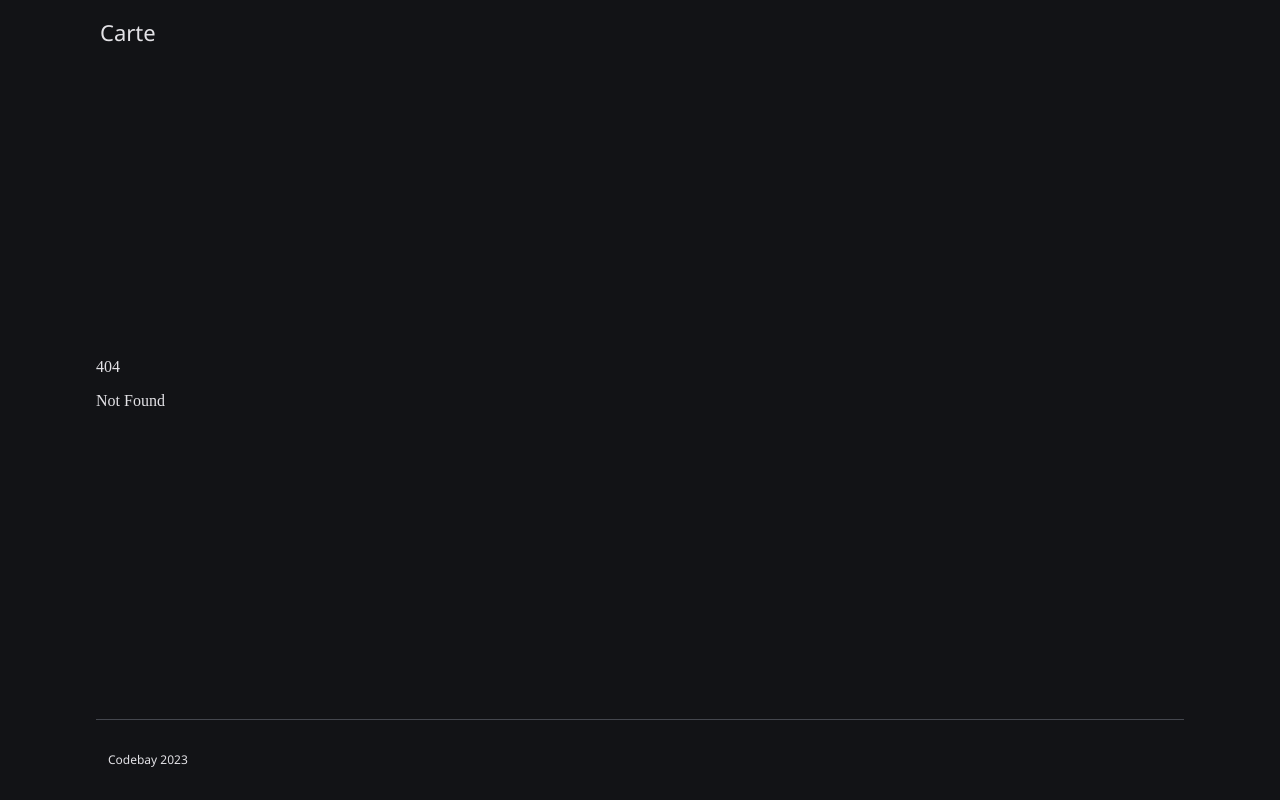
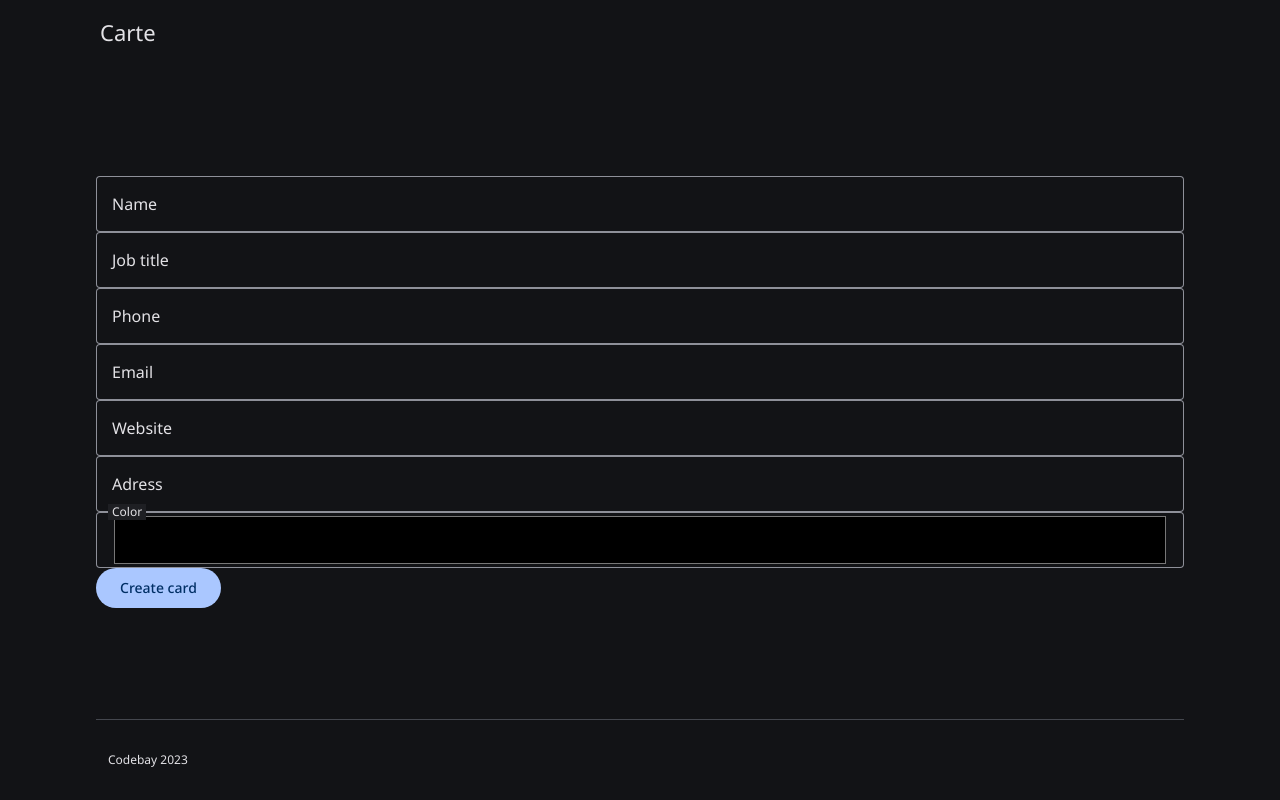
Before and after one commit to code-bay/carte, a SvelteKit app: page /form in a window 1280 px wide. Before the commit this address had no page. Built offline with nearby package versions, Linux system fonts and the light colour scheme; some icons are missing.

Commit message:
feat: send form to deta db

```diff
--- /dev/null
+++ b/src/routes/form/+page.server.ts
@@ -0,0 +1,25 @@
+import type { PageServerLoad, Actions } from './$types';
+import { Deta } from "deta"
+import { env } from '$env/dynamic/private';
+
+export const load = (async () => {
+	return {};
+}) satisfies PageServerLoad;
+
+export const actions = {
+	default: async ({ request }) => {
+		const data = await request.formData();
+		const deta = Deta(env.DETA_SECRET_KEY)
+		const db = deta.Base('simple_db');
+
+		await db.put({
+			email: `${data.get('email')}`,
+			name: `${data.get('name')}`,
+			phone: `${data.get('phone')}`,
+			job_title: `${data.get('job-title')}`,
+			website: `${data.get('website')}`,
+			adress: `${data.get('adress')}`,
+			color: `${data.get('color')}`
+		}, "card-info");
+	}
+} satisfies Actions
--- /dev/null
+++ b/src/routes/form/+page.svelte
@@ -0,0 +1,69 @@
+<script lang="ts">
+	import TextField from "$components/TextField.svelte";
+	import SimpleButton from "$components/buttons/SimpleButton.svelte";
+
+	let inputFile: any;
+
+	function uploadImage() {
+		console.log('clicado')
+	}
+</script>
+
+<form method="POST">
+	<TextField props={{
+		label: "Name",
+		name: "name"
+	}}/>
+	<TextField props={{
+		label: "Job title",
+		name: "job-title"
+	}}/>
+	<TextField
+		type="tel"
+		props={{
+			label: "Phone",
+			name: "phone"
+		}}
+	/>
+	<TextField
+		type="email"
+		props={{
+			label: "Email",
+			name: "email"
+		}}
+	/>
+	<TextField props={{
+		label: "Website",
+		name: "website"
+	}}/>
+	<TextField
+		props={{
+			label: "Adress",
+			name: "adress"
+		}}
+	/>
+	<TextField
+		type="color"
+		props={{
+			label: "Color",
+			name: "color"
+		}}
+	/>
+	<!-- <input type="file" id="coverImage" bind:this={inputFile} style="display: none;"/>
+	<button on:click|preventDefault={inputFile.click()}>Selecione um arquivo</button>
+	<SimpleButton
+		action={() => {inputFile.click()}}
+		props={{
+			label: "Upload image",
+			variant: "tonal"
+		}}
+	/> -->
+
+	<SimpleButton
+		type="submit"
+		props={{
+			label: "Create card",
+			variant: "filled"
+		}}
+	/>
+</form>
```
